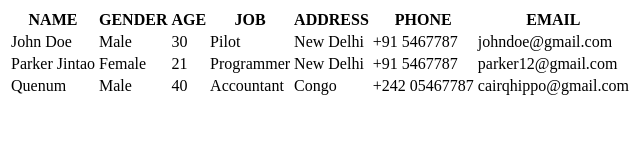
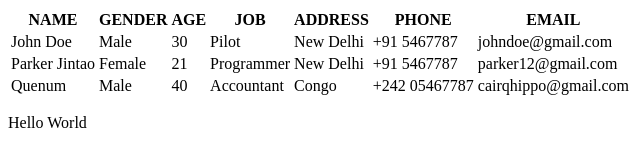
Before and after one commit to Kate-Parker/Level1-Excercises, a plain HTML site: page table_I.html in a window 1280 px wide. Shown: the full height of the page, 0-640 px from the left. Drawn offline with Linux system fonts and the light colour scheme.

Commit message:
footer added

```diff
--- a/table_I.html
+++ b/table_I.html
@@ -44,5 +44,10 @@
 
         </table>
 
+        <footer>
+            <p>Hello World </p>
+
+        </footer>
+
     </body>
 </html>
```
